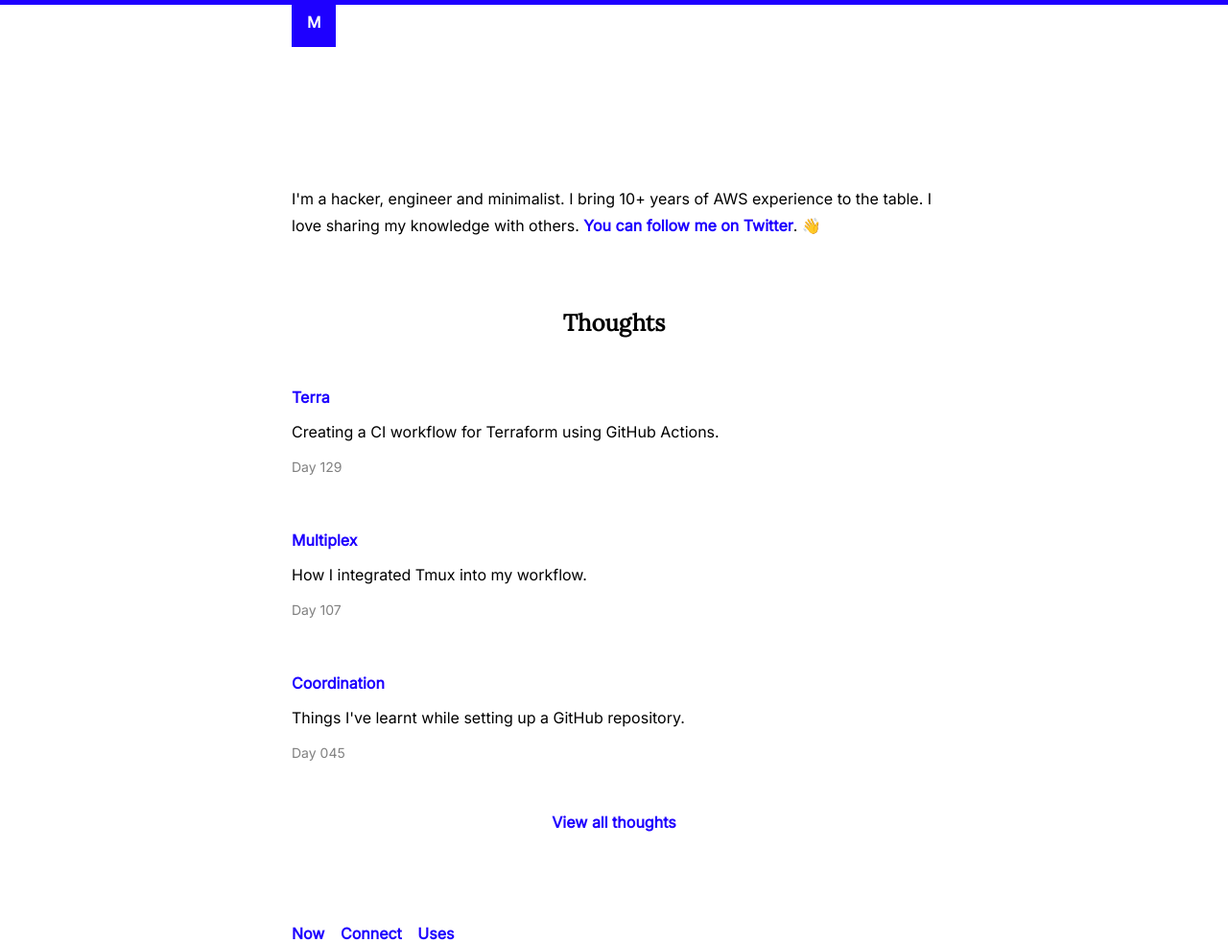
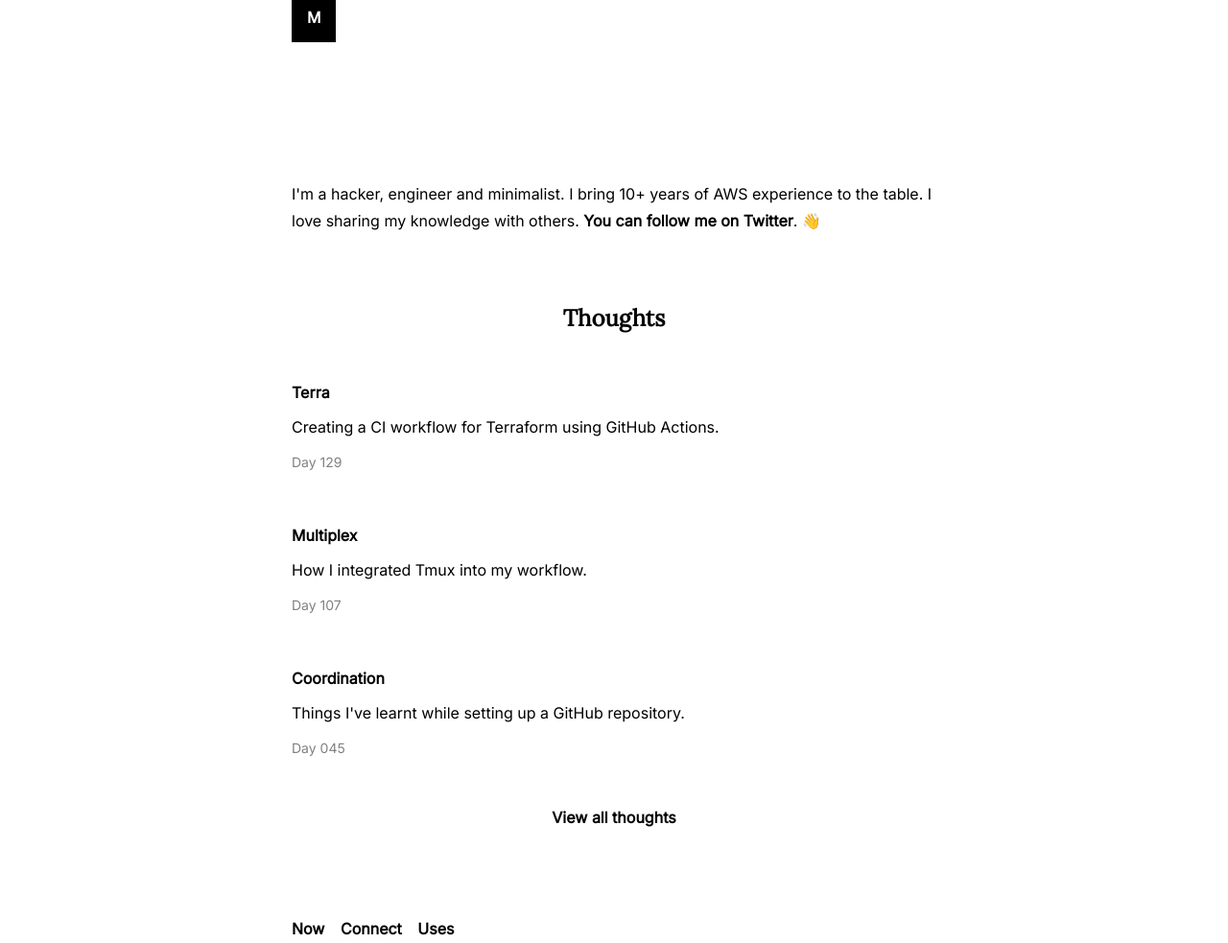
Before and after one commit to mijndert/website, a Jekyll site: the page built from index.html, in a window 1280 px wide. Shown: the whole page at 96% size. Built offline with Jekyll 4.4.1, drawn with Linux system fonts in a browser that asks for light colours.

Commit message:
blacked out my website #blacklivesmatter

```diff
--- a/assets/css/theme.scss
+++ b/assets/css/theme.scss
@@ -7,7 +7,7 @@
 */
 
 $color: black;
-$link-color: #1E00FF;
+$link-color: black;
 
 /*
     Font variables
@@ -29,7 +29,6 @@ $font-size: 16px;
 html {
     height: 100%;
     max-height: 100%;
-    border-top: 5px solid $link-color;
 }
 
 body {
```
